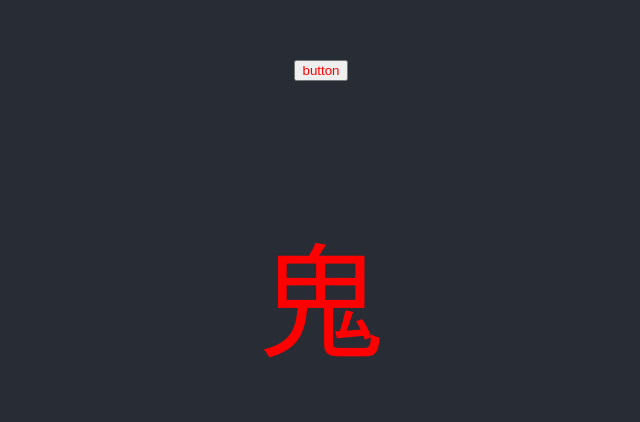
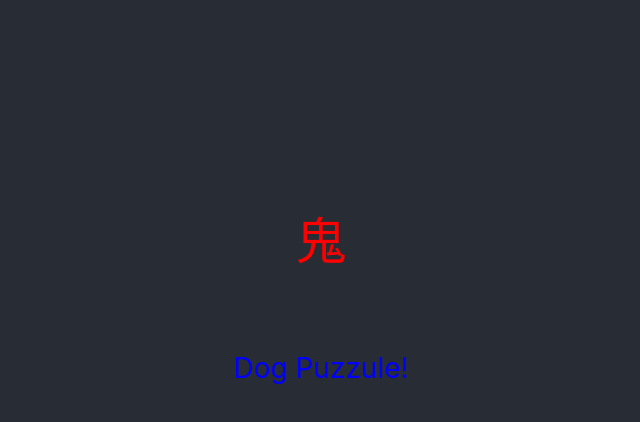
Before and after one commit to kazuki-oshino/dog-puzzle, a React (Create React App) app: page / in a window 1280 px wide. Shown: the part 118-540 px from the top of the page, without its empty margins (319-959 px from the left). Built offline with nearby package versions, Linux system fonts and the light colour scheme.

Commit message:
remove not necessary comment.

```diff
--- a/public/index.html
+++ b/public/index.html
@@ -10,34 +10,11 @@
       content="Web site created using create-react-app"
     />
     <link rel="apple-touch-icon" href="%PUBLIC_URL%/logo192.png" />
-    <!--
-      manifest.json provides metadata used when your web app is installed on a
-      user's mobile device or desktop. See https://developers.google.com/web/fundamentals/web-app-manifest/
-    -->
     <link rel="manifest" href="%PUBLIC_URL%/manifest.json" />
-    <!--
-      Notice the use of %PUBLIC_URL% in the tags above.
-      It will be replaced with the URL of the `public` folder during the build.
-      Only files inside the `public` folder can be referenced from the HTML.
-
-      Unlike "/favicon.ico" or "favicon.ico", "%PUBLIC_URL%/favicon.ico" will
-      work correctly both with client-side routing and a non-root public URL.
-      Learn how to configure a non-root public URL by running `npm run build`.
-    -->
-    <title>React App</title>
+    <title>Dog Puzzle</title>
   </head>
   <body>
     <noscript>You need to enable JavaScript to run this app.</noscript>
     <div id="root"></div>
-    <!--
-      This HTML file is a template.
-      If you open it directly in the browser, you will see an empty page.
-
-      You can add webfonts, meta tags, or analytics to this file.
-      The build step will place the bundled scripts into the <body> tag.
-
-      To begin the development, run `npm start` or `yarn start`.
-      To create a production bundle, use `npm run build` or `yarn build`.
-    -->
   </body>
 </html>
--- a/src/App.tsx
+++ b/src/App.tsx
@@ -3,17 +3,11 @@ import './App.css';
 import ColoredMessage from "./components/ColoredMessage";
 
 const App: React.VFC = () => {
-  const onClickButton = () => {
-    alert('たらちゃん');
-  };
   return (
     <div className="App">
       <header className="App-header">
-        <button onClick={onClickButton} style={{ color: "red" }}>button</button>
-        <ColoredMessage color="red" fontSize={123} />
-        {/* <ColoredMessage />
-        <ColoredMessage />
-        <ColoredMessage /> */}
+        <ColoredMessage color="red" fontSize={50} />
+        <ColoredMessage color="blue" message="Dog Puzzule!" fontSize={28} />
       </header>
     </div>
   );
--- a/src/index.tsx
+++ b/src/index.tsx
@@ -11,7 +11,4 @@ ReactDOM.render(
   document.getElementById('root')
 );
 
-// If you want to start measuring performance in your app, pass a function
-// to log results (for example: reportWebVitals(console.log))
-// or send to an analytics endpoint. Learn more: https://bit.ly/CRA-vitals
 reportWebVitals();
```
